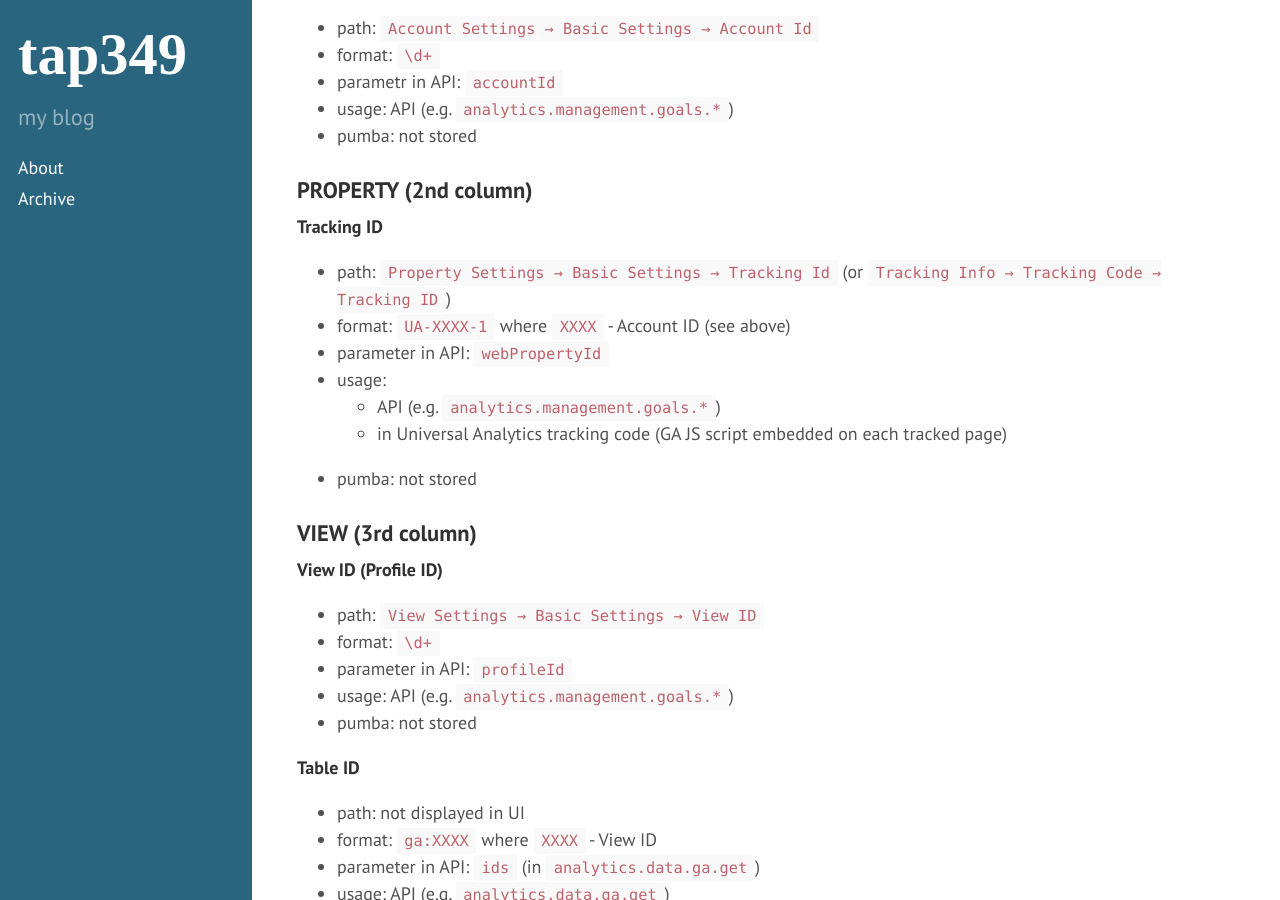
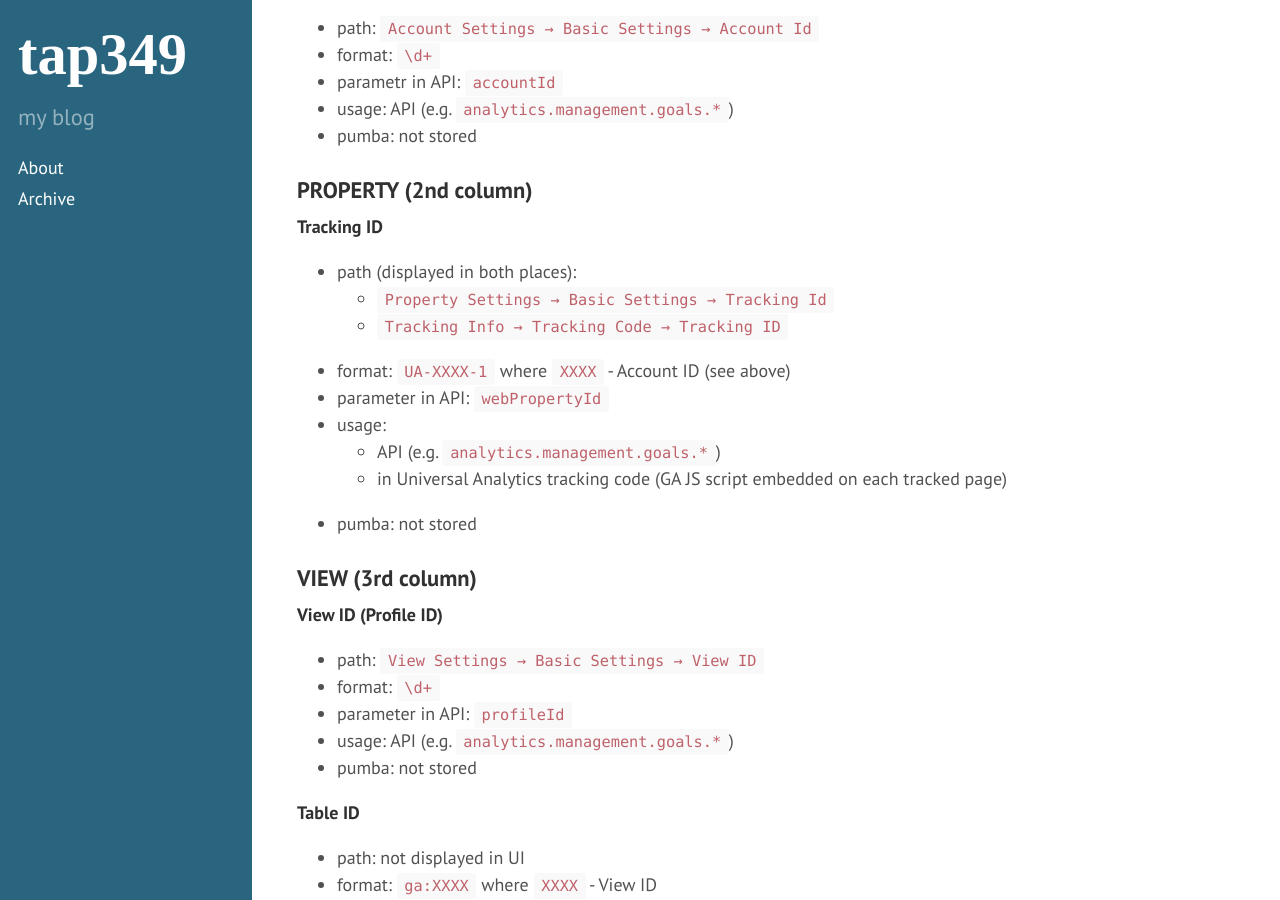
Before and after one commit to tap349/tap349.github.io, a Jekyll site: the page built from _posts/2016-03-16-GA-demystified.md, in a window 1280 px wide and 900 px high, scrolled down 345 px. Built offline with Jekyll 4.4.1, drawn with Linux system fonts in a browser that asks for light colours.

Commit message:
update 2016-05-11_10:00:02

```diff
--- a/_posts/2016-03-16-GA-demystified.md
+++ b/_posts/2016-03-16-GA-demystified.md
@@ -28,8 +28,9 @@ configuration of google analytics and some background information.
 
   **Tracking ID**
 
-  - path: `Property Settings → Basic Settings → Tracking Id`
-    (or `Tracking Info → Tracking Code → Tracking ID`)
+  - path (displayed in both places):
+    - `Property Settings → Basic Settings → Tracking Id`
+    - `Tracking Info → Tracking Code → Tracking ID`
   - format: `UA-XXXX-1` where `XXXX` - Account ID (see above)
   - parameter in API: `webPropertyId`
   - usage:
```
